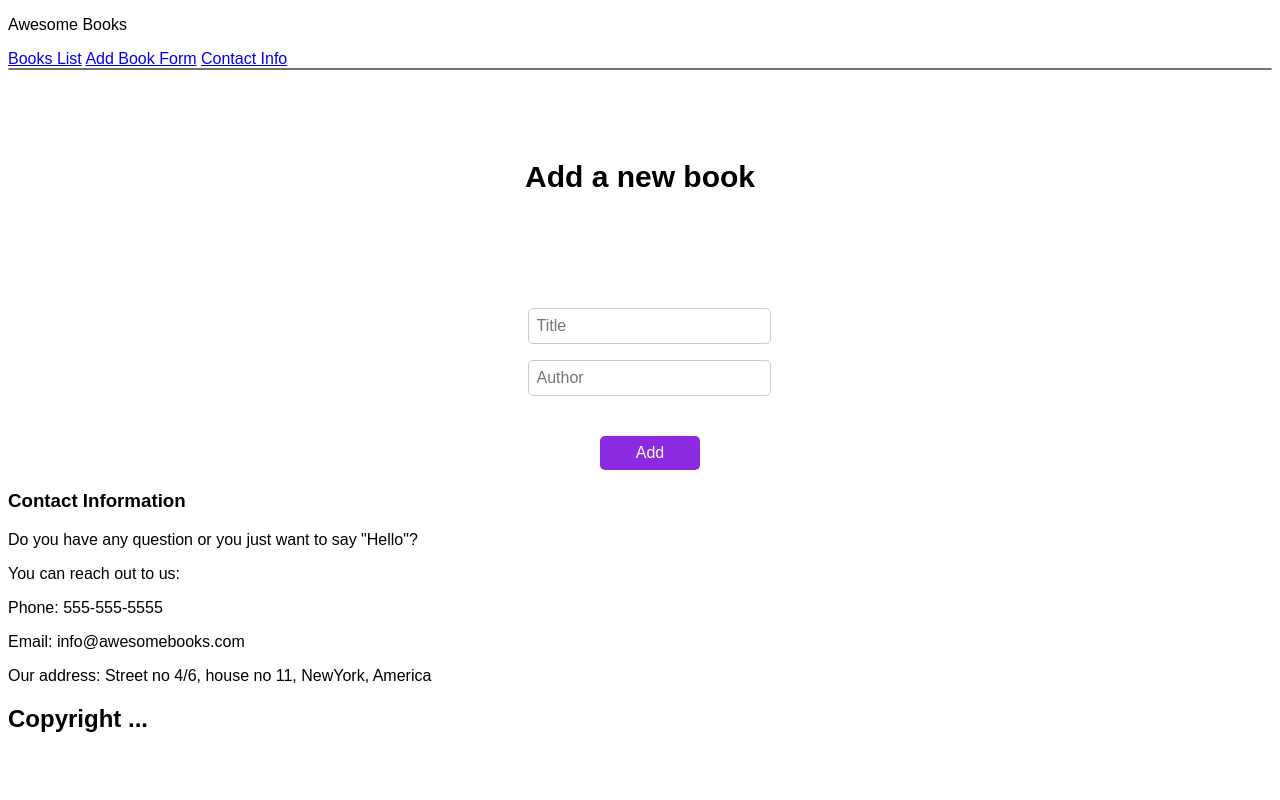
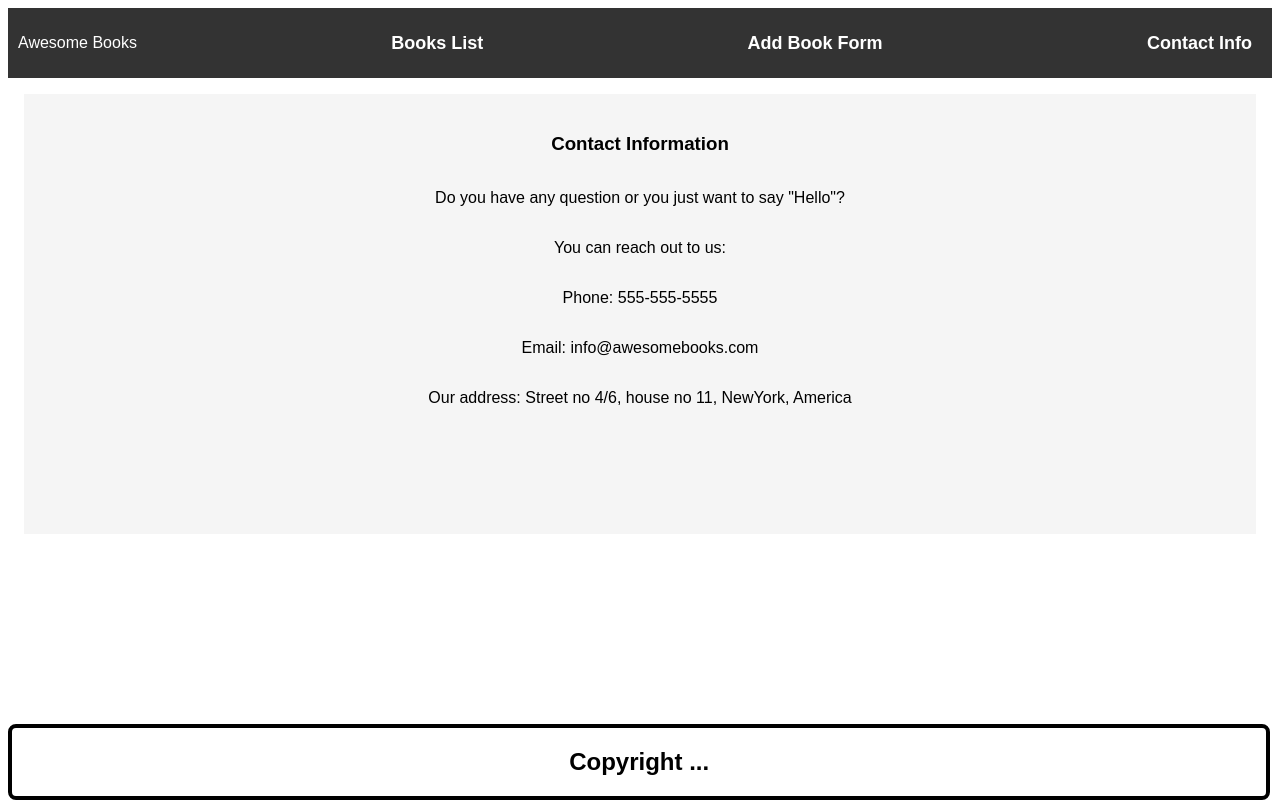
Before and after one commit to Ashnaali3255/Awesome-Books-M2-W1-, a website: page index.html in a window 1280 px wide. Drawn offline with Linux system fonts and the light colour scheme.

Commit message:
Update style.css

```diff
--- a/style.css
+++ b/style.css
@@ -1,5 +1,42 @@
 body {
   font-family: Arial, sans-serif;
+}
+
+nav {
+  background-color: #333;
+  color: #fff;
+  display: flex;
+  justify-content: space-between;
+  align-items: center;
+  padding: 10px;
+}
+
+nav a {
+  color: #fff;
+  text-decoration: none;
+  margin: 0 10px;
+  font-size: 18px;
+  font-weight: bold;
+  transition: color 0.3s;
+}
+
+nav a:hover {
+  color: #ccc;
+}
+
+section {
+  display: none;
+  padding: 20px;
+}
+
+/* Show the active section */
+section:target {
+  display: block;
+}
+
+/* Hide all other sections */
+section:not(:target) {
+  display: none;
 }
 
 h1 {
@@ -23,13 +60,14 @@ h1 {
 }
 
 #add-button {
-  margin-left: 20px;
+  margin-left: 10px;
 }
 
 #book-list {
   width: 90vw;
   margin: auto;
   margin-top: 20px;
+  max-height: 50vh;
 }
 
 #books {
@@ -64,12 +102,7 @@ h1 {
 
 .add-book {
   display: flex;
-  align-items: center;
   justify-content: center;
-  margin: 2em auto;
-  font-size: 30px;
-  max-width: 500px;
-  padding: 1em;
 }
 
 .list {
@@ -118,3 +151,22 @@ li.selected {
   background-color: #ff4081;
   color: #fff;
 }
+
+#contact {
+  display: flex;
+  flex-direction: column;
+  text-align: center;
+  background-color: whitesmoke;
+  margin: 1rem;
+  height: 50vh;
+}
+
+footer {
+  display: flex;
+  justify-content: center;
+  bottom: 0;
+  border: 4px solid black;
+  border-radius: 8px;
+  width: 98%;
+  position: absolute;
+}
```
